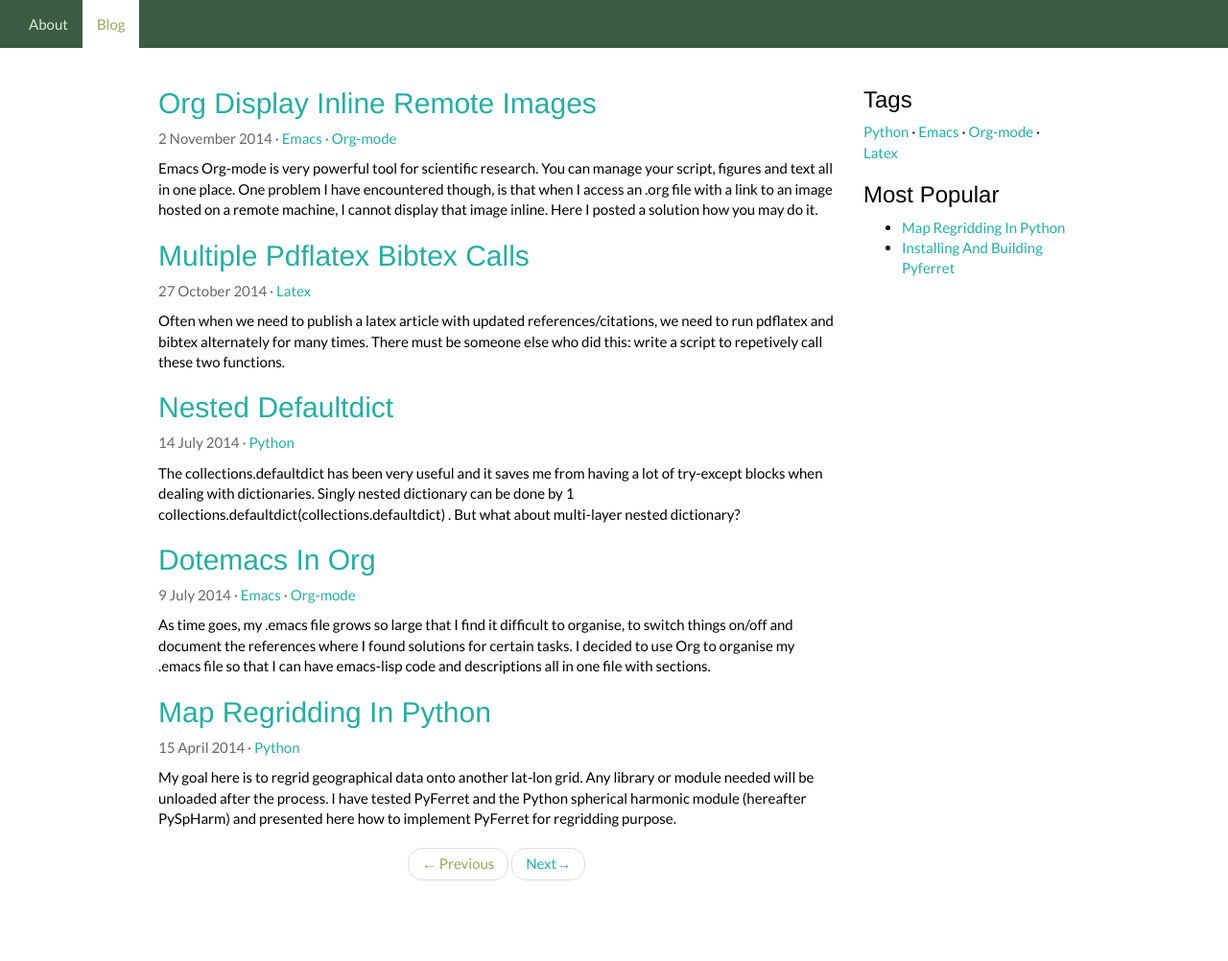
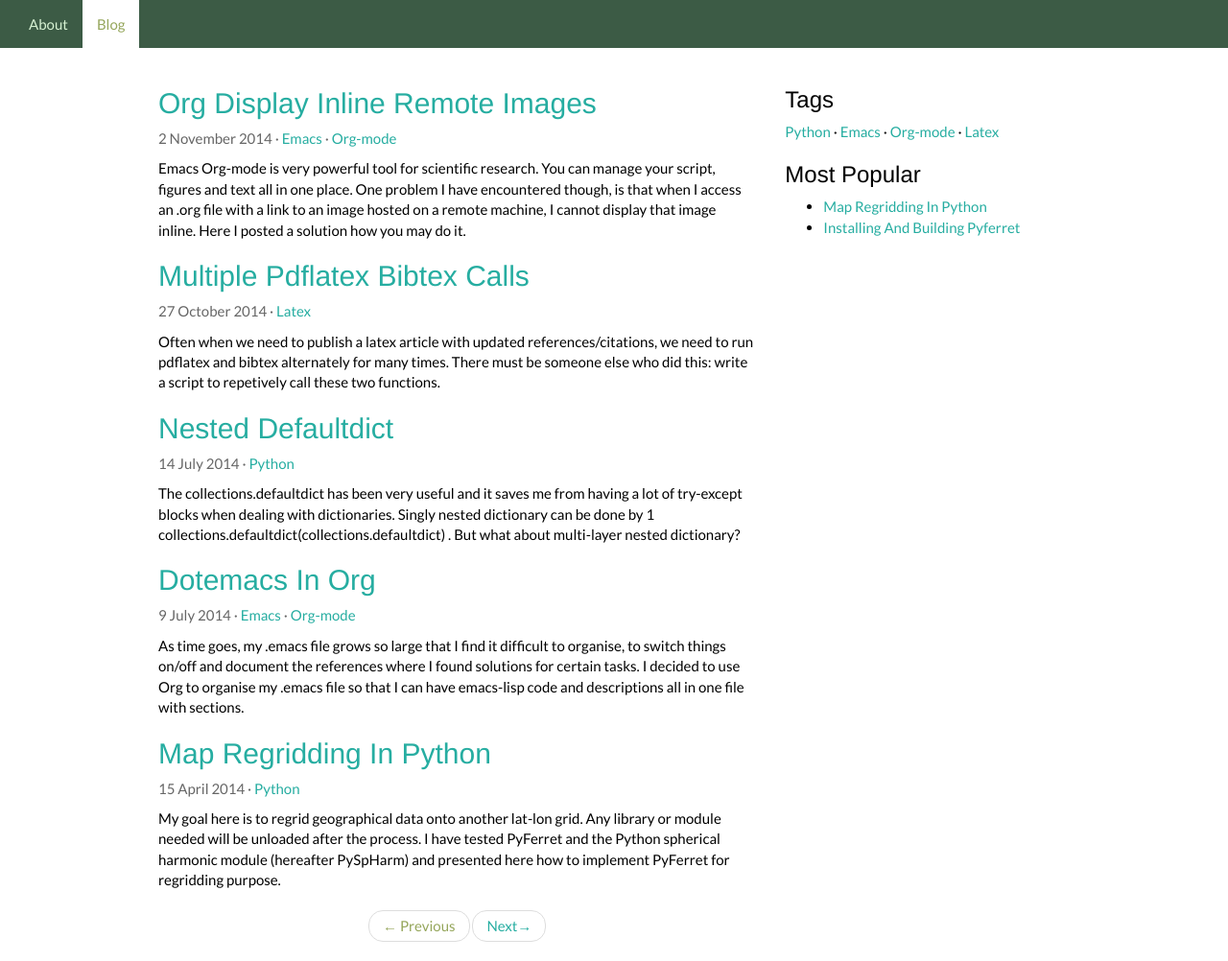
Before and after one commit to kitchoi/kitchoi.github.io, a Jekyll site: the page built from blog/index.html, in a window 1280 px wide. Shown: the whole page at 96% size. Built offline with Jekyll 4.4.1, drawn with Linux system fonts in a browser that asks for light colours; the list of posts is cut into pages by our own code; before the commit the page ends 938 px from its top, so only the background shows below that.

Commit message:
Changed the width a bit

```diff
--- a/_layouts/post-list.html
+++ b/_layouts/post-list.html
@@ -8,10 +8,10 @@
 	{% include menu-bar.html %}
      <div class="container">
 	<div class="row">
-          <div id='content'  class="col-sm-9">
+          <div id="content" class="col-sm-8">
  	    {{ content }}
 	  </div>
-	  <div class="col-sm-3">
+	  <div class="col-sm-4">
  	    <div>
               <h3>Tags</h3>
 	      {% for tag in site.tags %}
```
